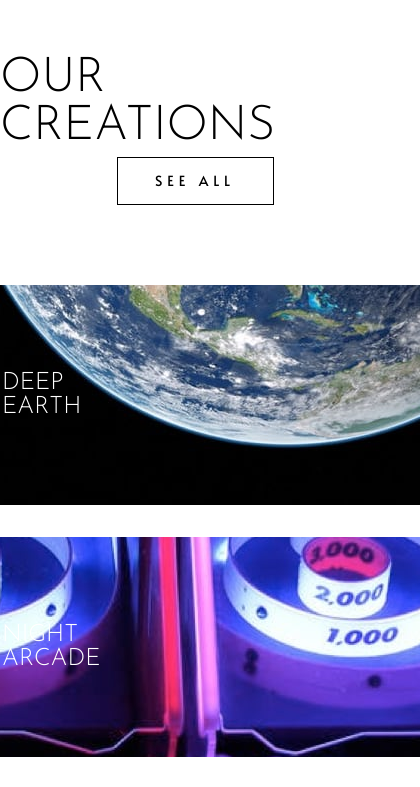
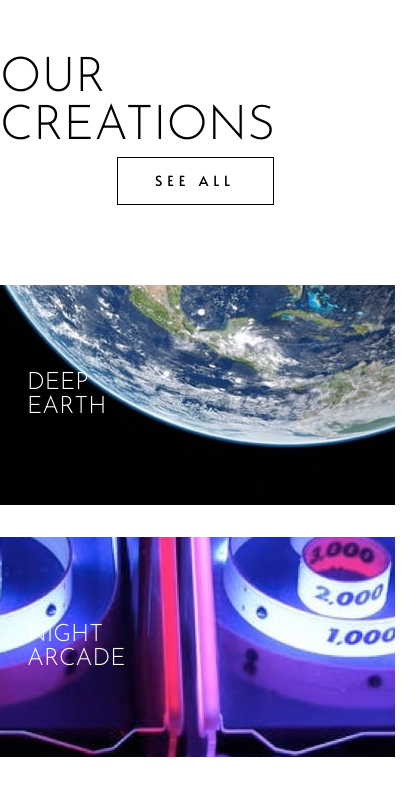
Before and after one commit to vsm1996/loopstudios, a React (Create React App) app: page / in a window 390 px wide. Shown: the part 1523-2310 px from the top of the page, 420 px wide, since content can reach past the window. Built offline with nearby package versions, Linux system fonts and the light colour scheme.

Commit message:
more responsive styling additions

```diff
--- a/src/components/common/feature-card/card.css
+++ b/src/components/common/feature-card/card.css
@@ -10,7 +10,7 @@
   display: flex;
   justify-content: center;
   align-items: flex-end;
-  /* padding: 0 0 32px 40px; */
+  padding: 0 0 32px 40px;
 }
 
 .card:hover .card__overlay {
@@ -115,3 +115,16 @@
     background: url("../../../assets/mobile/image-fisheye.jpg") no-repeat center;
   }
 }
+
+@media only screen and (max-width: 500px) {
+  .card {
+    width: 400px;
+    height: 220px;
+  }
+}
+
+@media only screen and (max-width: 380px) {
+  .card {
+    width: 310px;
+  }
+}
--- a/src/components/features/features.css
+++ b/src/components/features/features.css
@@ -91,3 +91,9 @@
     grid-template-columns: 1fr;
   }
 }
+
+@media only screen and (max-width: 380px) {
+  .features__heading {
+    font-size: 39px;
+  }
+}
--- a/src/components/header/header.css
+++ b/src/components/header/header.css
@@ -53,3 +53,9 @@
     padding: 2.5rem;
   }
 }
+
+@media only screen and (max-width: 380px) {
+  .header {
+    font-size: 27px;
+  }
+}
```
